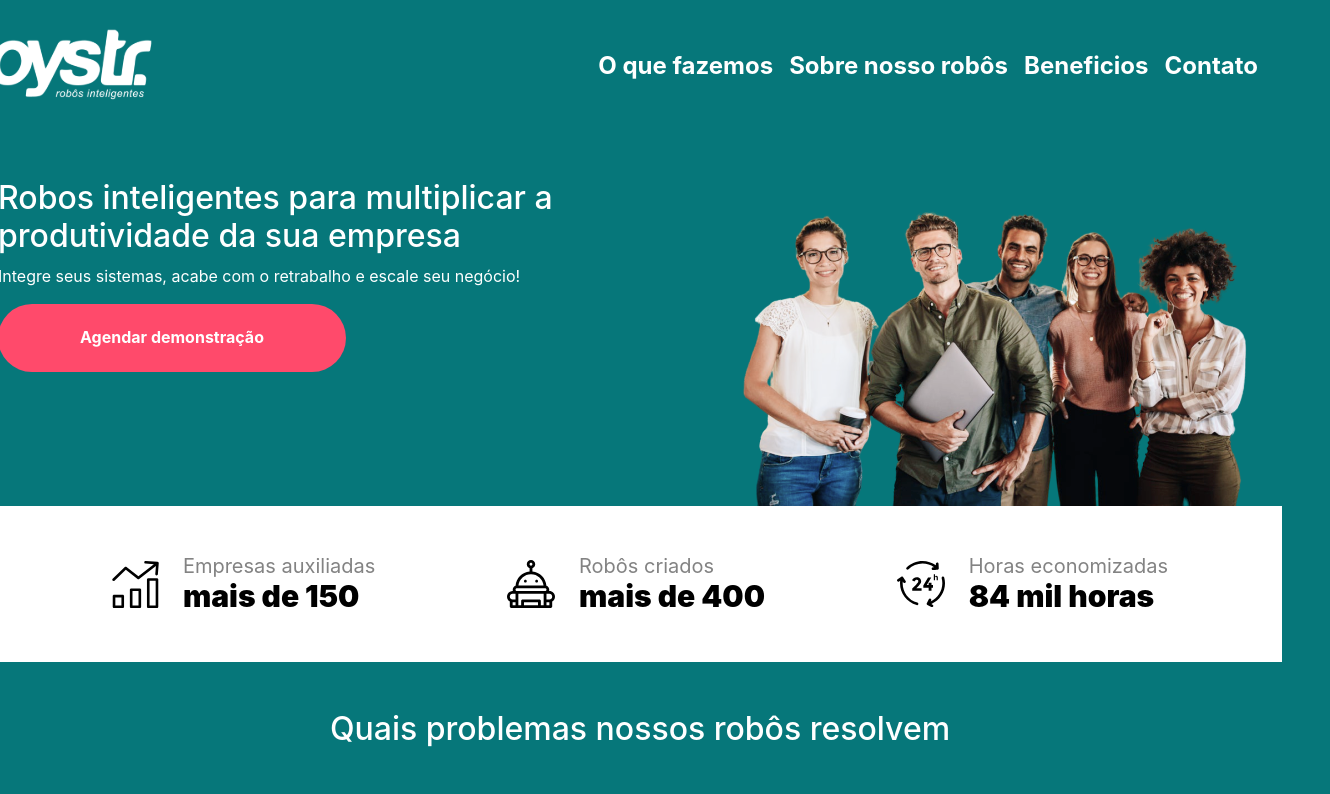
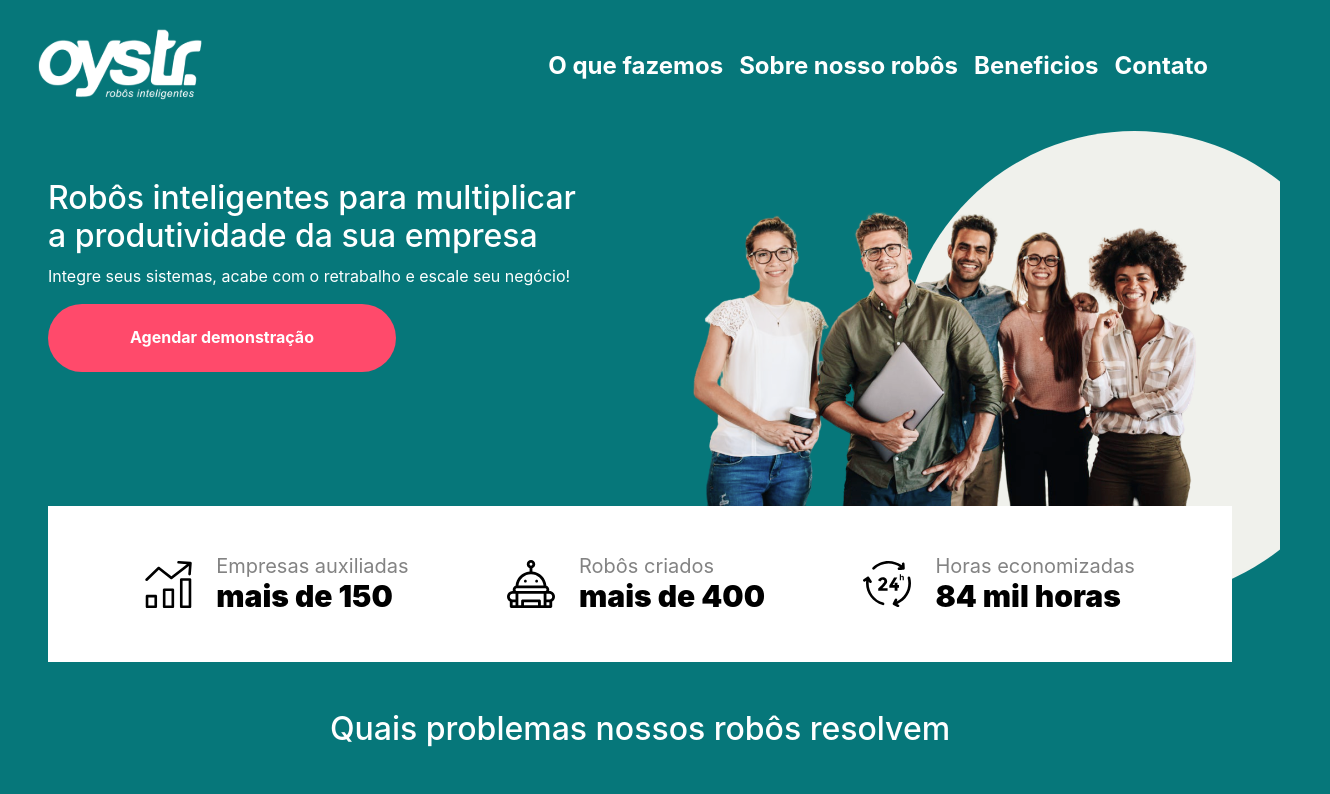
Before and after one commit to luckgoncalves/RPA-Oystr, a React (Create React App) app: page / in a window 1280 px wide. Shown: the top 794 px of the page, 1330 px wide, since content can reach past the window. Built offline with nearby package versions, Linux system fonts and the light colour scheme.

Commit message:
build test responsividade

```diff
--- a/src/App.js
+++ b/src/App.js
@@ -11,6 +11,7 @@ import monitoring from './assets/img/monitoring.svg'
 import marketing from './assets/img/marketing.svg'
 import robot from './assets/img/robot.svg'
 import time from './assets/img/time.svg'
+import ellipse from './assets/img/ellipse.svg'
 import './App.css';
 
 function App() {
@@ -23,15 +24,15 @@ function App() {
   return (
     <div className="App">
       <Header />
-      <section className="d-flex flex-column">
-        <div className="d-flex">
+       <section className="d-flex flex-column">
+        <div className="d-flex justify-content-between">
           <div className="p-5 text-left">
-            <h2>Robos inteligentes para multiplicar a produtividade da sua empresa</h2>
+            <h2>Robôs inteligentes para multiplicar a produtividade da sua empresa</h2>
             <p>Integre seus sistemas, acabe com o retrabalho e escale seu negócio!</p>
             <button className="button-agenda">Agendar demonstração</button>
           </div>
           <div style={{position: 'relative'}}>
-            {/* <div className="elipse"></div> */}
+            <img className="ellipse" src={ellipse} alt="Ellipse" />
             <img src={fotoOystr} alt="Equipe"/>
           </div>
         </div>
@@ -65,7 +66,7 @@ function App() {
             </div>
           </div>
       </section>
-      <section className="my-5" >
+     <section className="my-5" >
         <h2>Quais problemas nossos robôs resolvem</h2>
         <div className="d-flex m-5">
 
@@ -98,7 +99,7 @@ function App() {
           </div>
         </div>
       </section>
-      <section className="py-5" style={{background: '#0D8D91'}}>
+    {/*   <section className="py-5" style={{background: '#0D8D91'}}>
         <h2>Soluções sob medida para suas necessidades de negócios</h2>
         <div className="d-flex justify-content-end my-5">
         {cards.map( card =>
@@ -141,7 +142,7 @@ function App() {
         <div>
           <img src={fotoEquipe} alt="Equipe Oystr."/>
         </div>
-      </section>
+      </section> */}
       <Footer />
     </div>
   );
--- a/src/index.css
+++ b/src/index.css
@@ -4,10 +4,17 @@
   box-sizing: border-box;
 }
 
+html, body, #root {
+  min-height: 100vh;
+  max-width: 100vw;
+
+  width: 100%;
+}
+
 body {
   color: #fff !important;
   background: #06777A !important;
-  min-height: 100vh;
+
   /* max-width: 1420px; */
   display: flex;
   align-items: center;
@@ -127,16 +134,11 @@ ul, li {
   color: #252525;
 }
 
-.elipse {
-  width: 469px;
-  height: 469px;
+.ellipse {
   top: 0;
-  right: -10%;
+  right: 0;
 
   position: absolute;
-  border-radius: 50%;
-  background: #F0F1EC;
-
   z-index: -1;
 }
 
```
Also changed, not shown: src/assets/img/ellipse.svg (added), 11 other files (tests, documents, lock files or other folders).
